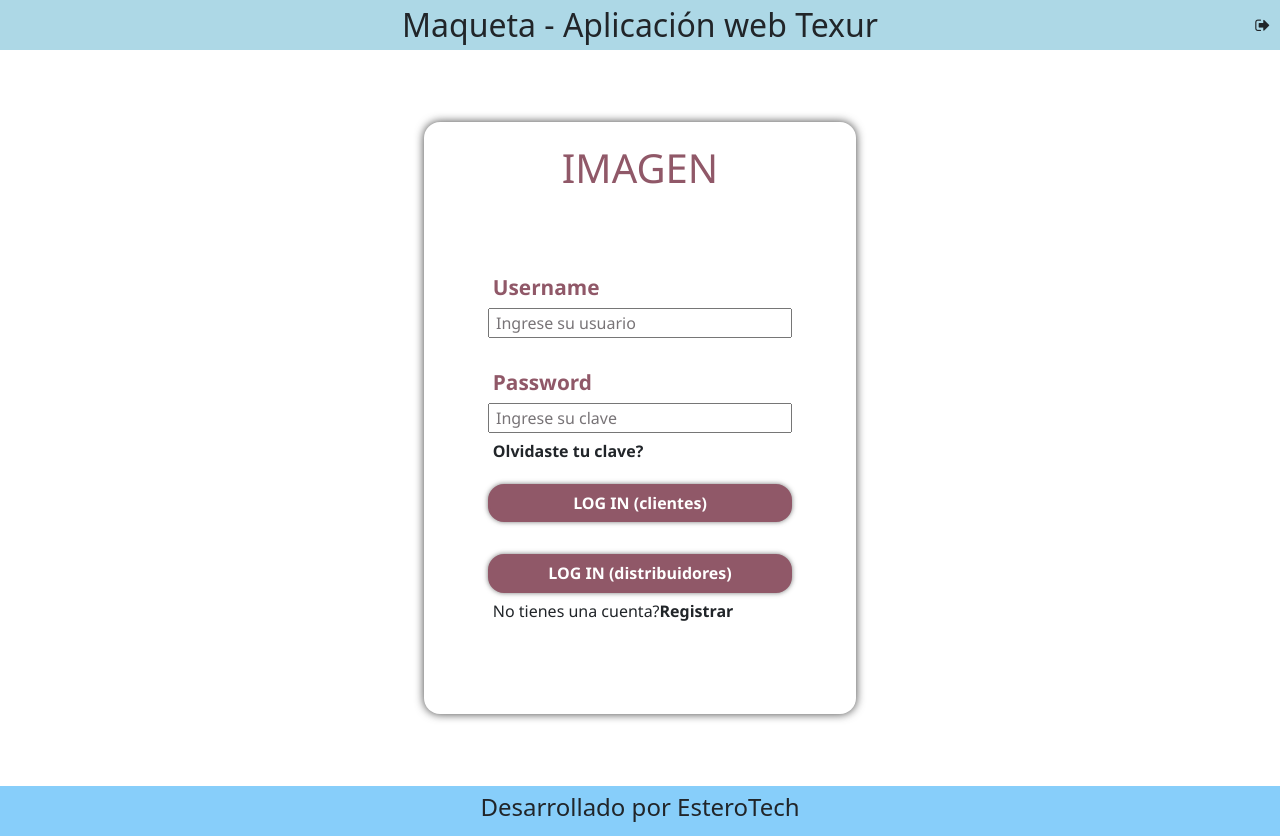
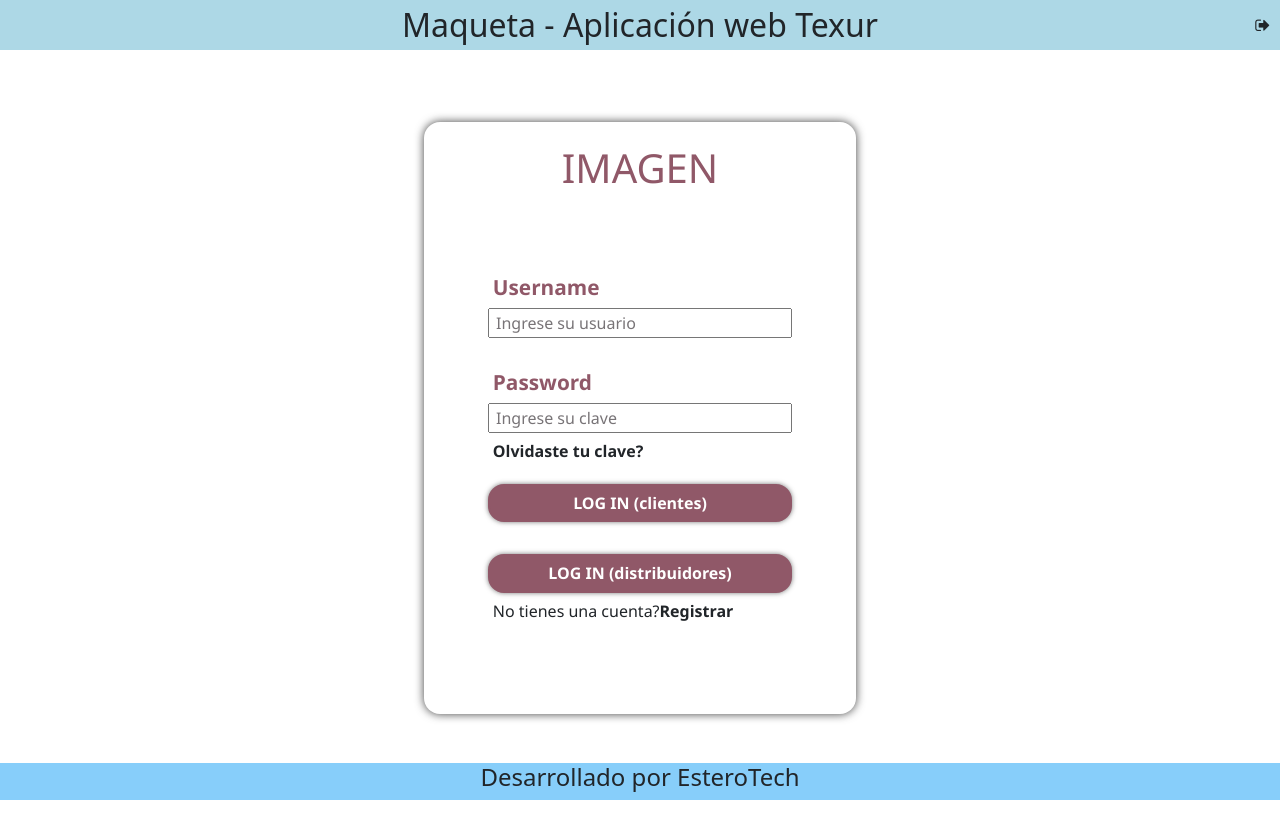
Before and after one commit to TanatosAlado/maquetaTexur, an Angular app: page / in a window 1280 px wide. After the commit the page ends 800 px from the top, so only its background shows below. Built offline with nearby package versions, Linux system fonts and the light colour scheme.

Commit message:
fix tabla cursos y footer

```diff
--- a/src/app/components/cliente/cliente.component.css
+++ b/src/app/components/cliente/cliente.component.css
@@ -377,12 +377,13 @@ button{
     flex-direction: column;
     align-items: center;
     margin-bottom: 75px;
-    height: auto;
+    height: 100vh;
 }
 
 .cuerpo{
     display: flex;
     flex-direction: row;
+    height: 100vh;
 }
 
 .panelIzq{
@@ -416,12 +417,12 @@ button{
 }
 
 .footer{
+    background-color: lightskyblue;
+    position: fixed;
+    bottom: 0;
     width: 100%;
-    background-color: lightskyblue;
-    height: 50px;
-    display: flex;
-    align-items: center;
-    justify-content: center;
+    text-align: center;
+    font-size: 15px;
 }
 
 .mensajero{
--- a/src/app/components/distribuidor/distribuidor.component.css
+++ b/src/app/components/distribuidor/distribuidor.component.css
@@ -207,7 +207,12 @@ label{
     left: 50%;
     transform: translateX(-50%);
 }
+.wrapper {
+    display: flex;
+    flex-direction: column;
+    min-height: 100vh;
 
+}
 .membrete i {
     position: absolute;
     right: 10px;
@@ -217,6 +222,7 @@ label{
 .cuerpo{
     display: flex;
     flex-direction: row;
+    height: 100vh;
 }
 
 .panelIzq{
@@ -228,12 +234,13 @@ label{
 }
 
 .footer{
+
+    background-color: lightskyblue;
+    position: fixed;
+    bottom: 0;
     width: 100%;
-    background-color: lightskyblue;
-    height: 50px;
-    display: flex;
-    align-items: center;
-    justify-content: center;
+    text-align: center;
+    font-size: 15px;
 }
 
 .table img{
--- a/src/app/components/distribuidor/distribuidor.component.html
+++ b/src/app/components/distribuidor/distribuidor.component.html
@@ -14,15 +14,20 @@
                         [class.active]="selected === 'perfilDistribuidor'">Perfil</li>
                     <li (click)="cambio('gestionCliente'); seleccionar('gestionCliente')"
                         [class.active]="selected === 'gestionCliente'">Gestion de Clientes</li>
-                <li (click)="cambio('postVenta'); seleccionar('postVenta')" [class.active]="selected === 'postVenta'">
+                    <li (click)="cambio('postVenta'); seleccionar('postVenta')"
+                        [class.active]="selected === 'postVenta'">
                         Post Venta</li>
-                <li (click)="cambio('eLearning'); seleccionar('eLearning')" [class.active]="selected === 'eLearning'">
+                    <li (click)="cambio('eLearning'); seleccionar('eLearning')"
+                        [class.active]="selected === 'eLearning'">
                         E-Learning</li>
-                <li (click)="cambio('marketing'); seleccionar('marketing')" [class.active]="selected === 'marketing'">
+                    <li (click)="cambio('marketing'); seleccionar('marketing')"
+                        [class.active]="selected === 'marketing'">
                         Marketing</li>
-                <li (click)="cambio('compras'); seleccionar('compras')" [class.active]="selected === 'compras'">Compras
+                    <li (click)="cambio('compras'); seleccionar('compras')" [class.active]="selected === 'compras'">
+                        Compras
                     </li>
-                <li (click)="cambio('ventas'); seleccionar('ventas')" [class.active]="selected === 'ventas'">Ventas</li>
+                    <li (click)="cambio('ventas'); seleccionar('ventas')" [class.active]="selected === 'ventas'">Ventas
+                    </li>
                     <li (click)="cambio('analisisdeDatos'); seleccionar('analisisdeDatos')"
                         [class.active]="selected === 'analisisdeDatos'">Análisis de Datos </li>
                     <li (click)="cambio('suscripciones'); seleccionar('suscripciones')"
@@ -147,12 +152,18 @@
 
             <div *ngIf="postVenta" class="mensajero">
                 <ul class="menuPostVenta">
-                <li (click)="cambioPV('garantiasPV'); seleccionarPV('garantiasPV')" [class.active]="selectedPV === 'garantiasPV'">Garantías</li>
-                <li (click)="cambioPV('serviciosPV'); seleccionarPV('serviciosPV')" [class.active]="selectedPV === 'serviciosPV'">Servicios</li>
-                <li (click)="cambioPV('repuestosPV'); seleccionarPV('repuestosPV')" [class.active]="selectedPV === 'repuestosPV'">Repuestos</li>
-                <li (click)="cambioPV('informacionPV'); seleccionarPV('informacionPV')" [class.active]="selectedPV === 'informacionPV'">Información</li>
-                <li (click)="cambioPV('contratosPV'); seleccionarPV('garanticontratosPVasPV')" [class.active]="selectedPV === 'contratosPV'">Contratos</li>
-                <li (click)="cambioPV('analisisPV'); seleccionarPV('analisisPV')" [class.active]="selectedPV === 'analisisPV'">Análisis</li>
+                    <li (click)="cambioPV('garantiasPV'); seleccionarPV('garantiasPV')"
+                        [class.active]="selectedPV === 'garantiasPV'">Garantías</li>
+                    <li (click)="cambioPV('serviciosPV'); seleccionarPV('serviciosPV')"
+                        [class.active]="selectedPV === 'serviciosPV'">Servicios</li>
+                    <li (click)="cambioPV('repuestosPV'); seleccionarPV('repuestosPV')"
+                        [class.active]="selectedPV === 'repuestosPV'">Repuestos</li>
+                    <li (click)="cambioPV('informacionPV'); seleccionarPV('informacionPV')"
+                        [class.active]="selectedPV === 'informacionPV'">Información</li>
+                    <li (click)="cambioPV('contratosPV'); seleccionarPV('garanticontratosPVasPV')"
+                        [class.active]="selectedPV === 'contratosPV'">Contratos</li>
+                    <li (click)="cambioPV('analisisPV'); seleccionarPV('analisisPV')"
+                        [class.active]="selectedPV === 'analisisPV'">Análisis</li>
                 </ul>
                 <div class="container">
                     <div *ngIf="garantiasPV" class="garantiasPV">
@@ -182,7 +193,8 @@
                                     <td>{{garantia.hasta}}</td>
                                     <td>{{garantia.condicion}}</td>
                                     <td>{{garantia.cobertura}}</td>
-                                <td style="cursor: pointer;"><i (click)="detallarGar()" class="fa fa-info-circle" aria-hidden="true"></i>
+                                    <td style="cursor: pointer;"><i (click)="detallarGar()" class="fa fa-info-circle"
+                                            aria-hidden="true"></i>
                                         <i (click)="borrarGarantia()" class="fa fa-trash-o" aria-hidden="true"></i>
                                     </td>
                                 </tr>
@@ -232,7 +244,8 @@
                                     <td>{{service.estado}}</td>
                                     <td>{{service.tecnico}}</td>
                                     <td>{{service.recursos}}</td>
-                                <td style="cursor: pointer;"><i (click)="detallarGar()" class="fa fa-info-circle" aria-hidden="true"></i>
+                                    <td style="cursor: pointer;"><i (click)="detallarGar()" class="fa fa-info-circle"
+                                            aria-hidden="true"></i>
                                     </td>
                                 </tr>
                             </tbody>
@@ -344,7 +357,7 @@
                             <label>Curso</label>
                             <input type="text" placeholder="Nombre Curso"><br>
                             <label>Tipo</label>
-                        <input type="text" placeholder="Tipo Cursp"><br>
+                            <input type="text" placeholder="Tipo Curso"><br>
                             <label>Duración</label>
                             <input type="text" placeholder="Duración curso"><br>
                             <label>Cargar Archivo</label>
@@ -364,38 +377,46 @@
             </div>
             <div *ngIf="compartirCurso" class="container">
                 <h2 style="text-align: center;">
-                Asignar Curso
+                    <br>
+                    "Nombre Curso"
                 </h2>
                 <br>
+                <div class="input-container table">
+                    <input class="table" type="text" placeholder="Ingrese el usuario a buscar">
+                    <i class="fa fa-search" aria-hidden="true"></i>
+                </div>
                 <div style="border-radius: 1rem;
             box-shadow: 0 0 10px rgb(0, 0, 0,0.75);">
-                <div class="formulario">
-                    <form class="form">
-                        <label>Curso</label>
-                        <input type="text" placeholder="Nombre Curso"><br>
-                        <div class="custom-select">
+                    <table class="table">
+                        <thead>
+                            <tr>
+                                <th style="background-color:  #905868;" scope="col">Apellido</th>
+                                <th style="background-color:  #905868;" scope="col">Nombre</th>
+                                <th style="background-color:  #905868;" scope="col">Teléfono</th>
+                                <th style="background-color:  #905868;" scope="col">CUIT</th>
+                                <th style="background-color:  #905868;" scope="col">Asignar Curso</th>
+                            </tr>
+                        </thead>
+                        <tbody>
+                            <tr *ngFor="let clientes of arrayClientes">
+                                <td>{{clientes.apellido}}</td>
+                                <td>{{clientes.nombre}}</td>
+                                <td>{{clientes.telefono}}</td>
+                                <td>{{clientes.cuit}}</td>
+                                <td>
+                                    <div class="form-check">
+                                        <input type="checkbox" value="">
 
-                            <div class="options-container">
-                                <label class="option">
-                                    <input type="checkbox"> Cliente 1
-                                </label>
-                                <label class="option">
-                                    <input type="checkbox"> Cliente 2
-                                </label>
-                                <label class="option">
-                                    <input type="checkbox"> Cliente 3
-                                </label>
-                                <label class="option">
-                                    <input type="checkbox"> Cliente 4
-                                </label>
                                     </div>
-                        </div>
+                                </td>
+                            </tr>
+
+                        </tbody>
+                    </table>
                     <div style="display: flex;
                 flex-direction: column;
                 align-items: center; padding-bottom: 1%;">
-                                <button (click)="cursoAsignado()">ASIGNAR CURSO</button>
-                            </div>
-                    </form>
+                        <button (click)="mensajeCurso()">ASIGNAR CURSO</button>
                     </div>
                 </div>
             </div>
--- a/src/app/components/distribuidor/distribuidor.component.ts
+++ b/src/app/components/distribuidor/distribuidor.component.ts
@@ -177,5 +177,9 @@ mensajeGar(){
   this.detallar = false
 }
 
+mensajeCurso(){
+  alert('Curso asignado con éxito')
+  this.detallar = false
+}
 
 }
--- a/src/app/components/login/login.component.css
+++ b/src/app/components/login/login.component.css
@@ -117,12 +117,12 @@ a{
 }
 
 .footer{
+    background-color: lightskyblue;
+    position: fixed;
+    bottom: 0;
     width: 100%;
-    background-color: lightskyblue;
-    height: 50px;
-    display: flex;
-    align-items: center;
-    justify-content: center;
+    text-align: center;
+    font-size: 15px;
 }
 
 .total {
--- a/src/app/components/registro/registro.component.css
+++ b/src/app/components/registro/registro.component.css
@@ -95,10 +95,10 @@ button{
 }
 
 .footer{
+    background-color: lightskyblue;
+    position: fixed;
+    bottom: 0;
     width: 100%;
-    background-color: lightskyblue;
-    height: 50px;
-    display: flex;
-    align-items: center;
-    justify-content: center;
+    text-align: center;
+    font-size: 15px;
 }
--- a/src/styles.css
+++ b/src/styles.css
@@ -1,6 +1,7 @@
 /* You can add global styles to this file, and also import other style files */
-body{
+ body{
     margin:0;
     max-width: 100%;
     overflow-x: hidden;
+
   }
```
Lines whose indentation alone changed are shown as unchanged.
